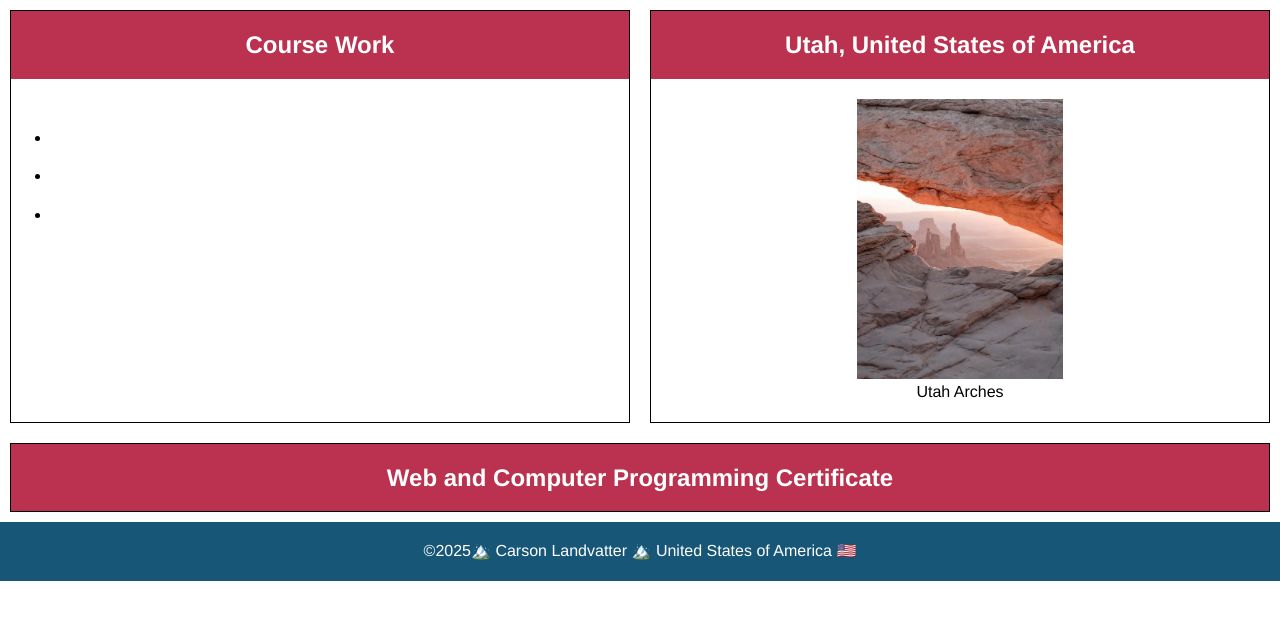
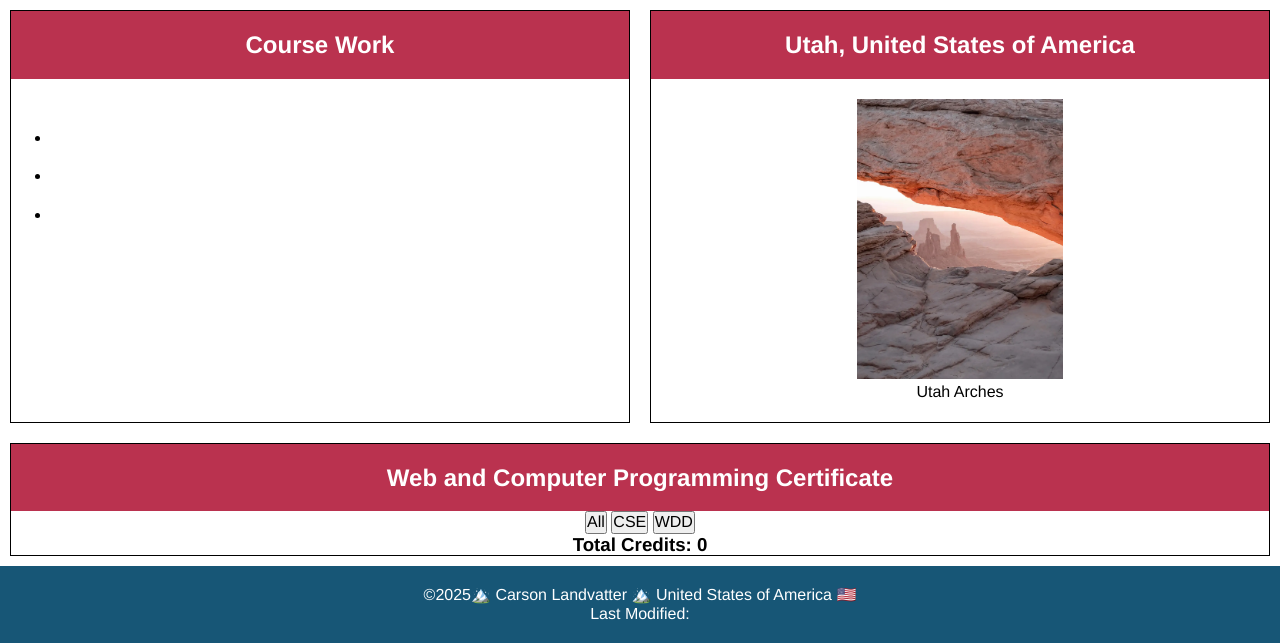
Before and after one commit to carsonlandvatter/wdd231, a plain HTML site: page index.html in a window 1280 px wide. Shown: the part 260-903 px from the top of the page. Before the commit the page ends 841 px from the top, so only its background shows below. Drawn offline with nearby package versions, Linux system fonts and the light colour scheme; a web font is replaced by a local one.

Commit message:
Completed Home Page Assignment

```diff
--- a/index.html
+++ b/index.html
@@ -19,6 +19,7 @@
     <link rel="icon" href="images/favicon.ico" type="image/x-icon">
     <script src="scripts/date.js" defer></script>
     <script src="scripts/navigation.js" defer></script>
+    <script src="scripts/course.js" defer ></script>
 </head>
 <body>
     <header>
@@ -54,12 +55,19 @@
         </section>
         <section class="certificate">
             <h2>Web and Computer Programming Certificate</h2>
+            <div class="class-buttons">
+                <button id="all">All</button>
+                <button id="cse">CSE</button>
+                <button id="wdd">WDD</button>
+            </div>
+            <div id="courses"></div>
+            <h3 id="credits">Total Credits: 0</h3>
         </section>
         </div>
     </main>
     <footer>
         <p>&copy;<span id="currentYear"></span>🏔️ Carson Landvatter 🏔️ United States of America 🇺🇸</p>
-        <p></p>
+        <p>Last Modified: <span id="lastModified"></span></p>
     </footer>
 </body>
 </html>
```
